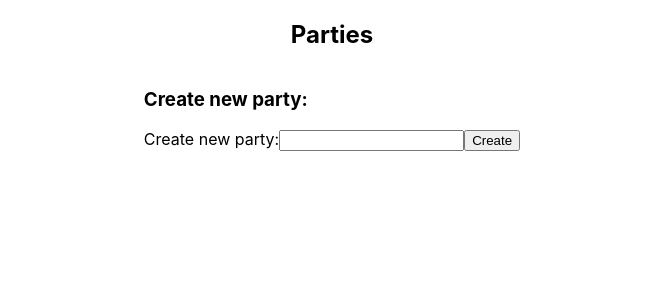
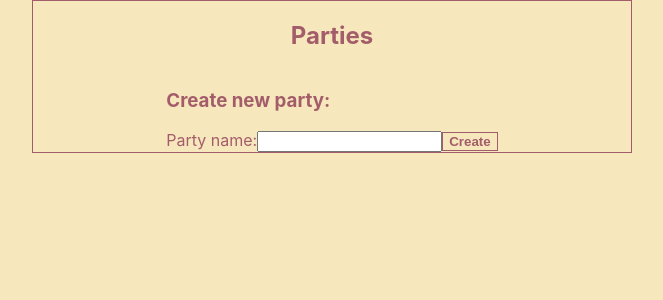
Before and after one commit to peterkisvaradi/initmanager, a React (Create React App) app: page / in a window 1280 px wide. Shown: the top 300 px of the page, without its empty margins (308-971 px from the left). Built offline with nearby package versions, Linux system fonts and the light colour scheme.

Commit message:
lang file, fix not found link

```diff
--- a/src/App.js
+++ b/src/App.js
@@ -24,7 +24,7 @@ function App() {
         <Route path="/memberlist/:partyName" name="Member List" exact>
           <MemberList />
         </Route>
-        <Route path="/" name="Party List" exact>
+        <Route path={['/', '/home']} name="Party List" exact>
           <PartyList />
         </Route>
         <Router path="*" name="Not Found">
--- a/src/components/create-item/create-item.component.jsx
+++ b/src/components/create-item/create-item.component.jsx
@@ -10,7 +10,7 @@ const CreateItem = ({ partyName }) => {
     error: false,
   });
   const mainContext = React.useContext(MainContext);
-  const { members, parties } = mainContext.state;
+  const { members, parties, lang } = mainContext.state;
   const currentMembers = members.filter((item) => item.partyName === partyName);
   const memberNames = currentMembers.map((item) => item.name);
 
@@ -51,16 +51,26 @@ const CreateItem = ({ partyName }) => {
 
   return (
     <form onSubmit={handleSubmit}>
-      <label>{partyName ? 'Create new member:' : 'Create new party:'}</label>
+      <label>
+        {partyName
+          ? lang.TXT_CREATE_ITEM_MEMBER_TITLE
+          : lang.TXT_CREATE_ITEM_PARTY_TITLE}
+      </label>
       <input
         value={partyName ? state.newMemberName : state.newPartyName}
         onChange={handleChange}
         required
       />
       <button disabled={state.error} type="submit">
-        Create
+        {lang.BTN_CREATE_ITEM_BUTTON}
       </button>
-      {state.error && <div>ERROR</div>}
+      {state.error && (
+        <div>
+          {partyName
+            ? lang.TXT_CREATE_ITEM_MEMBER_NAME_ERROR
+            : lang.TXT_CREATE_PARTY_ERROR}
+        </div>
+      )}
     </form>
   );
 };
--- a/src/components/member-item/member-item.component.jsx
+++ b/src/components/member-item/member-item.component.jsx
@@ -5,6 +5,7 @@ import { Context as MainContext } from '../../context/MainContext';
 
 const MemberItem = ({ member }) => {
   const mainContext = React.useContext(MainContext);
+  const { lang } = mainContext.state;
   const {
     name,
     modifier,
@@ -95,34 +96,36 @@ const MemberItem = ({ member }) => {
 
   return (
     <div>
-      {`Name: ${state.memberObject.name} > `}
+      {`${lang.TXT_MEMBER_ITEM_NAME} ${state.memberObject.name} > `}
       {/* <input
         type="text"
         value={state.memberObject.name}
         onChange={handleNameChange}
       /> */}
-      Modifier:
+      {lang.TXT_MEMBER_ITEM_MODIFIER}
       <input
         value={state.memberObject.modifier}
         onChange={handleModifierChange}
         type="number"
       />
-      Advantage:
+      {lang.TXT_MEMBER_ITEM_ADVANTAGE}
       <input
         type="checkbox"
         checked={state.memberObject.advantage}
         onChange={handleAdvantageChange}
         disabled={state.memberObject.disadvantage}
       />
-      Disadvantage:
+      {lang.TXT_MEMBER_ITEM_DISADVANTAGE}
       <input
         type="checkbox"
         checked={state.memberObject.disadvantage}
         onChange={handleDisadvantageChange}
         disabled={state.memberObject.advantage}
       />
-      <button onClick={() => mainContext.deleteMember(member)}>DEL</button>
-      {state.error && <div>ERROR egyező vagy üres név</div>}
+      <button onClick={() => mainContext.deleteMember(member)}>
+        {lang.BTN_MEMBER_ITEM_DELETE}
+      </button>
+      {state.error && <div>{lang.TXT_MEMBER_ITEM_MODIFIER}</div>}
     </div>
   );
 };
--- a/src/components/party-item/party-item.component.jsx
+++ b/src/components/party-item/party-item.component.jsx
@@ -7,11 +7,14 @@ import { Context as MainContext } from '../../context/MainContext';
 
 const PartyItem = ({ name }) => {
   const mainContext = React.useContext(MainContext);
+  const { lang } = mainContext.state;
 
   return (
     <div>
       <Link to={`/memberList/${name}`}>{name}</Link>
-      <button onClick={() => mainContext.deleteParty(name)}>DEL</button>
+      <button onClick={() => mainContext.deleteParty(name)}>
+        {lang.BTN_PARTY_ITEM_DELETE}
+      </button>
     </div>
   );
 };
--- a/src/components/play-modal/play-modal.component.jsx
+++ b/src/components/play-modal/play-modal.component.jsx
@@ -4,7 +4,7 @@ import { Context as MainContext } from '../../context/MainContext';
 
 const PlayModal = ({ partyName }) => {
   const mainContext = React.useContext(MainContext);
-  const { members } = mainContext.state;
+  const { members, lang } = mainContext.state;
   const currentMembers = members.filter((item) => item.partyName === partyName);
   const [order, setOrder] = React.useState([...currentMembers]);
 
@@ -30,7 +30,9 @@ const PlayModal = ({ partyName }) => {
 
   return (
     <div className={styles.wrap}>
-      <button onClick={() => mainContext.toggleIsPlaying()}>Close</button>
+      <button onClick={() => mainContext.toggleIsPlaying()}>
+        {lang.BTN_PLAY_MODAL_CLOSE}
+      </button>
       <div className={styles.memberWrap}>
         {order
           .sort((a, b) => (a.init > b.init ? -1 : a.init < b.init ? 1 : 0))
@@ -40,7 +42,7 @@ const PlayModal = ({ partyName }) => {
             </div>
           ))}
       </div>
-      <button onClick={() => play()}>PLAY</button>
+      <button onClick={() => play()}>{lang.BTN_PLAY_MODAL_PLAY}</button>
     </div>
   );
 };
--- a/src/data/lang-hu.json
+++ b/src/data/lang-hu.json
@@ -1,3 +1,24 @@
 {
-  "TITLE_PARTY_LIST_PAGE": "Parties"
+  "TITLE_PARTY_LIST_PAGE": "Parties",
+  "BTN_CREATE_ITEM_BUTTON": "Create",
+  "TXT_CREATE_PARTY_ERROR": "You have another party with this name!",
+  "TXT_CREATE_ITEM_MEMBER_NAME_ERROR": "You have another party member with this name!",
+  "TXT_CREATE_ITEM_PARTY_TITLE": "Party name:",
+  "TXT_CREATE_ITEM_MEMBER_TITLE": "Member name:",
+  "TXT_MEMBER_ITEM_NAME": "Name:",
+  "TXT_MEMBER_ITEM_MODIFIER": "Modifier:",
+  "TXT_MEMBER_ITEM_ADVANTAGE": "Advantage:",
+  "TXT_MEMBER_ITEM_DISADVANTAGE": "Disadvantage:",
+  "BTN_MEMBER_ITEM_DELETE": "Delete",
+  "TXT_MEMBER_ITEM_NAME_ERROR": "You have another party member with this name, or missing name!",
+  "BTN_PARTY_ITEM_DELETE": "Delete",
+  "BTN_PLAY_MODAL_PLAY": "Play",
+  "BTN_PLAY_MODAL_CLOSE": "Close",
+  "BTN_MEMBER_LIST_HOME": "Home",
+  "TITLE_MEMBER_LIST_PAGE": "Party members of",
+  "TXT_PARTY_LIST_CREATE": "Create new party:",
+  "BTN_MEMBER_LIST_PLAY": "Play",
+  "TXT_MEMBER_LIST_CREATE": "Create new party member:",
+  "TXT_NOT_FOUND": "Page not found",
+  "BTN_NOT_FOUND_HOME": "Home"
 }
--- a/src/index.css
+++ b/src/index.css
@@ -1,3 +1,10 @@
+:root {
+  --dark: #a35d6a;
+  --reddish: #c26565;
+  --butter: #c26565;
+  --light: #f7e7bd;
+}
+
 body {
   margin: 0;
   font-family: -apple-system, BlinkMacSystemFont, 'Segoe UI', 'Roboto', 'Oxygen',
@@ -5,8 +12,21 @@ body {
     sans-serif;
   -webkit-font-smoothing: antialiased;
   -moz-osx-font-smoothing: grayscale;
+  background-color: var(--light);
+  color: var(--dark);
 }
 
 * {
   box-sizing: border-box;
 }
+
+button {
+  background: none;
+  border: 1px solid var(--dark);
+  font-weight: bold;
+  color: var(--dark);
+}
+
+a {
+  text-decoration: none;
+}
--- a/src/pages/member-list/member-list.page.jsx
+++ b/src/pages/member-list/member-list.page.jsx
@@ -11,7 +11,7 @@ import PlayModal from '../../components/play-modal/play-modal.component.jsx';
 const MemberList = () => {
   const { partyName } = useParams();
   const mainContext = React.useContext(MainContext);
-  const { members, isPlaying } = mainContext.state;
+  const { members, isPlaying, lang } = mainContext.state;
   const currentMembers = members
     .filter((item) => item.partyName === partyName)
     .sort((a, b) => {
@@ -34,13 +34,15 @@ const MemberList = () => {
       {isPlaying && <PlayModal partyName={partyName} />}
       {!isPlaying && (
         <div className={styles.wrap}>
-          <Link to="/">HOME</Link>
-          <h2>Party members of {partyName}</h2>
+          <Link to="/">{lang.BTN_MEMBER_LIST_HOME}</Link>
+          <h2>
+            {lang.TITLE_MEMBER_LIST_PAGE} {partyName}
+          </h2>
           <button
             onClick={() => mainContext.toggleIsPlaying()}
             disabled={currentMembers.length === 0}
           >
-            PLAY
+            {lang.BTN_MEMBER_LIST_PLAY}
           </button>
           <form onSubmit={handleSaveSubmit}>
             <div className={styles.itemlist}>
@@ -50,7 +52,7 @@ const MemberList = () => {
             </div>
           </form>
           <div className={styles.footer}>
-            <h3>Create new member:</h3>
+            <h3>{lang.TXT_MEMBER_LIST_CREATE}</h3>
             <CreateItem partyName={partyName} />
           </div>
         </div>
--- a/src/pages/not-found/not-found.page.jsx
+++ b/src/pages/not-found/not-found.page.jsx
@@ -1,8 +1,21 @@
 import React from 'react';
 // import styles from './not-found.module.css';
 
-const NotFound = () => {
-  return <div>NOT FOUND</div>;
+import { Context as MainContext } from '../../context/MainContext';
+import { withRouter } from 'react-router-dom';
+
+const NotFound = (props) => {
+  const mainContext = React.useContext(MainContext);
+  const { lang } = mainContext.state;
+
+  return (
+    <div>
+      <div>
+        <button onClick={() => props.history.go(-1)}>Back</button>
+      </div>
+      <div>{lang.TXT_NOT_FOUND}</div>
+    </div>
+  );
 };
 
-export default NotFound;
+export default withRouter(NotFound);
--- a/src/pages/party-list/party-list.module.css
+++ b/src/pages/party-list/party-list.module.css
@@ -3,6 +3,9 @@
   flex-direction: column;
   justify-content: flex-start;
   align-items: center;
+  margin: auto;
+  max-width: 600px;
+  border: 1px solid var(--dark);
 }
 
 .title {
--- a/src/pages/party-list/party-list.page.jsx
+++ b/src/pages/party-list/party-list.page.jsx
@@ -20,7 +20,7 @@ const PartyList = () => {
           ))}
       </div>
       <div className={styles.footer}>
-        <h3>Create new party:</h3>
+        <h3>{lang.TXT_PARTY_LIST_CREATE}</h3>
         <CreateItem />
       </div>
     </div>
```
